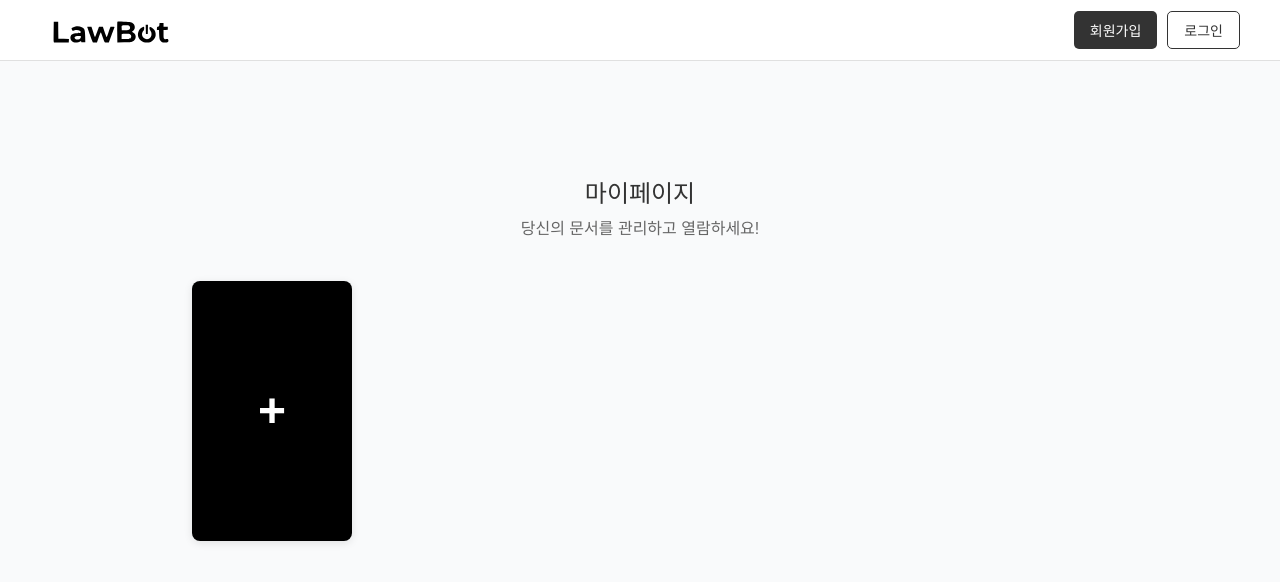
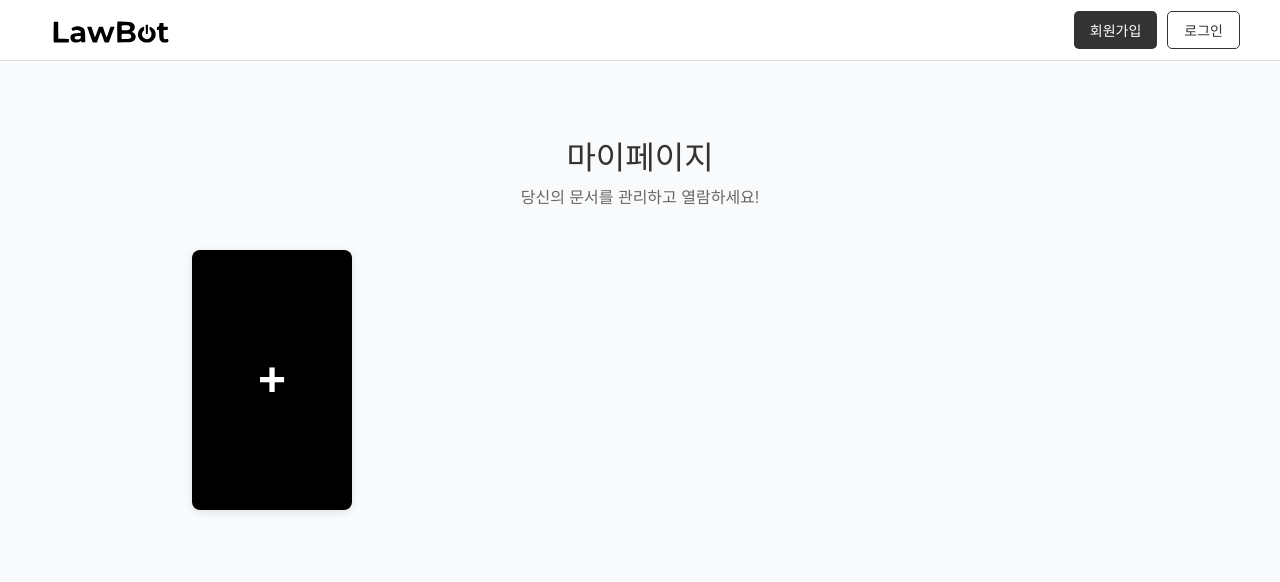
Before and after one commit to KNU-Capstone-design-team4/FE, a React (Vite) app: page /mypage in a window 1280 px wide. Shown: the top 582 px of the page. Built offline with nearby package versions, Linux system fonts and the light colour scheme.

Commit message:
Fix: 스크롤 문제

```diff
--- a/src/pages/mypage/mypage.tsx
+++ b/src/pages/mypage/mypage.tsx
@@ -109,43 +109,51 @@ const MyPage: React.FC = () => {
     <div
       className="auth-container"
       style={{
-        minHeight: "calc(100vh - 61px)",
-        height: "auto",
+        height: "calc(100vh - 61px)",
         backgroundColor: "#F9FAFB",
+        display: "flex",
+        flexDirection: "column",
+        justifyContent: "flex-start",
+        alignItems: "center",
+        //paddingTop: "80px",
+        //paddingBottom: "60px",
+        overflow: "auto",
+        //padding: "80px 0 60px",
         boxSizing: "border-box",
-        display: "block",
-        //flexDirection: "column",
-        //alignItems: "center",
-        paddingTop: "80px",
-        paddingBottom: "60px",
-        //overflowY: "visible",
-        //padding: "80px 0 60px",
       }}
     >
       <div className="auth-box"
         style={{
           width: "100%",
           maxWidth: "1200px",
-          margin: "0 auto",
           textAlign: "center",
+          boxSizing: "border-box",
+          //overflowY: "auto",
+          padding: "80px 0 60px",
+          margin: 0,
         }}
       >
         <h1 className="auth-title"
           style={{
-            position: "sticky",
-            textAlign: "center",
-            marginTop: "0",
-            marginBottom: "8px"
+            margin: "0",
+            marginBottom: "8px",
+            fontSize: "32px",
+            fontWeight: "700",
+            fontFamily: "'Noto Sans KR', sans-serif",
+            position: "static",
+            backgroundColor: "transparent",
           }}
         >
           마이페이지</h1>
         <p
           className="text-gray-600 mb-6"
           style={{
-            textAlign: "center",
+            //textAlign: "center",
             marginTop: "10px",
             marginBottom: "40px",
-            color: "#666"
+            color: "#666",
+            fontSize: "16px",
+            fontWeight: "400",
           }}
         >당신의 문서를 관리하고 열람하세요!
         </p>
@@ -158,7 +166,7 @@ const MyPage: React.FC = () => {
             //flexDirection: "row",
             gap: "24px",
             //flexWrap: "wrap",
-            justifyContent: "center",
+            justifyItems: "center",
             //alignItems: "start",
             margin: "0 auto",
             width: "100%",
```
